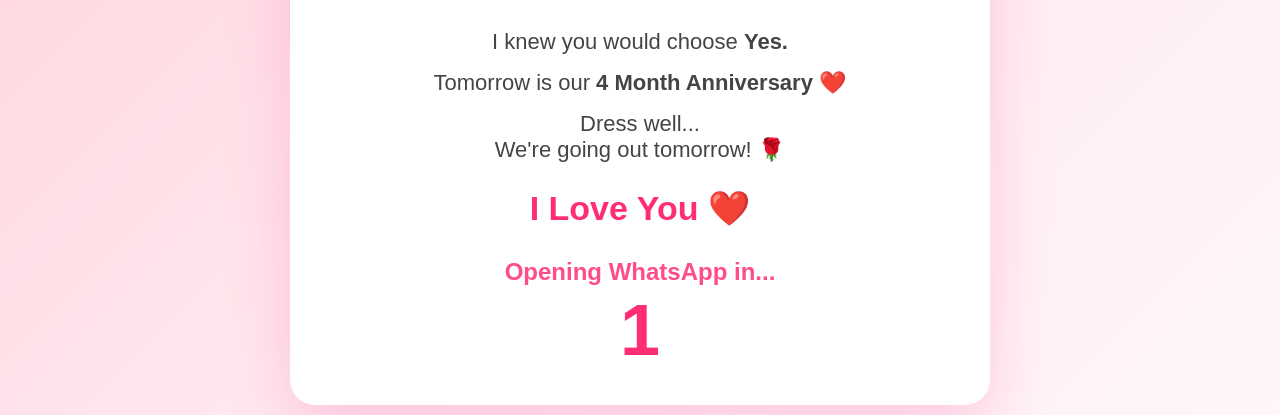
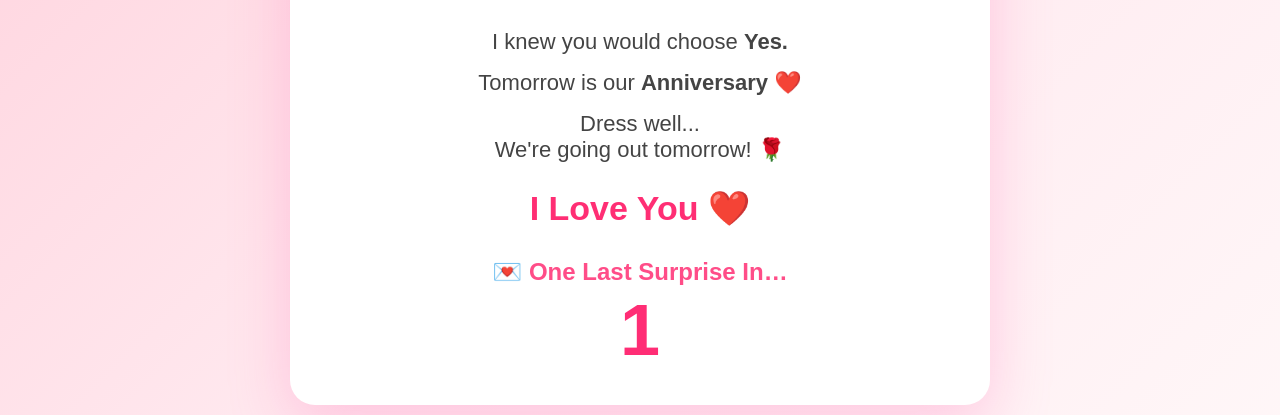
Before and after one commit to hemant-devhub/date-proposal, a React (Vite) app: page /yes in a window 1280 px wide. Shown: the part 332-747 px from the top of the page. Built offline with nearby package versions, Linux system fonts and the light colour scheme.

Commit message:
Coundown updated Success.jsx

```diff
--- a/src/pages/Success.jsx
+++ b/src/pages/Success.jsx
@@ -38,7 +38,7 @@ export default function Success() {
         </p>
 
         <p>
-          Tomorrow is our <b>4 Month Anniversary ❤️</b>
+          Tomorrow is our <b>Anniversary ❤️</b>
         </p>
 
         <p>
@@ -50,7 +50,7 @@ export default function Success() {
         <h2>I Love You ❤️</h2>
 
         <div className="countdown">
-          Opening WhatsApp in...
+          💌 One Last Surprise In…
           <br />
           <span>{countdown}</span>
         </div>
```
